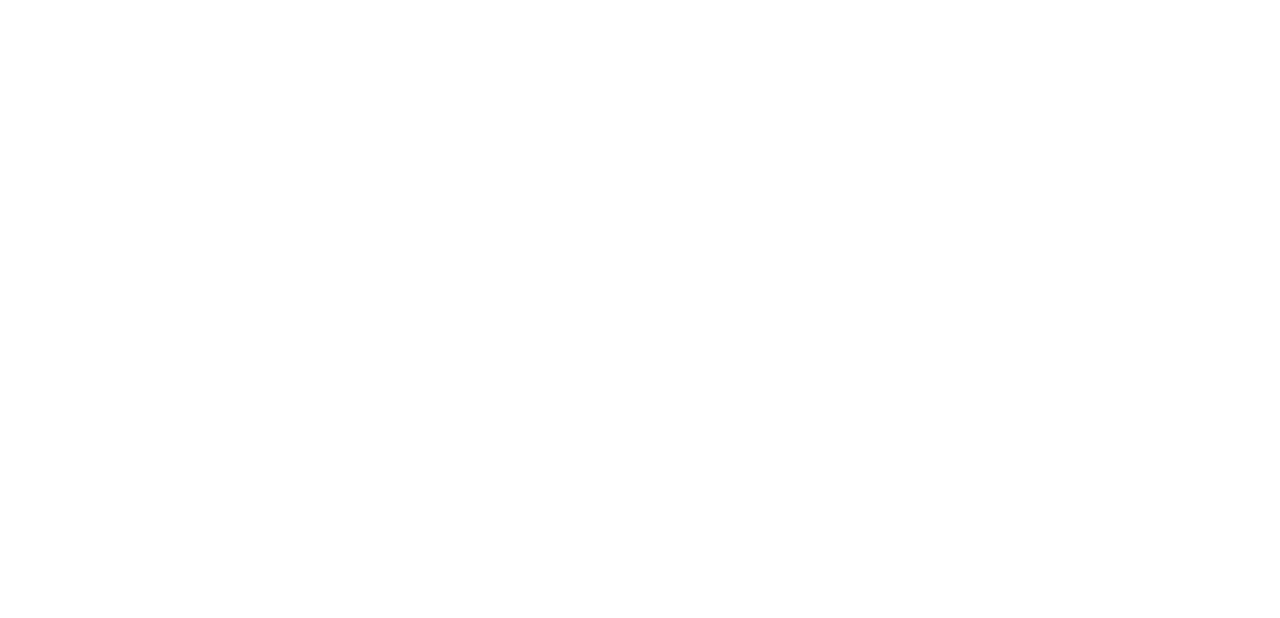
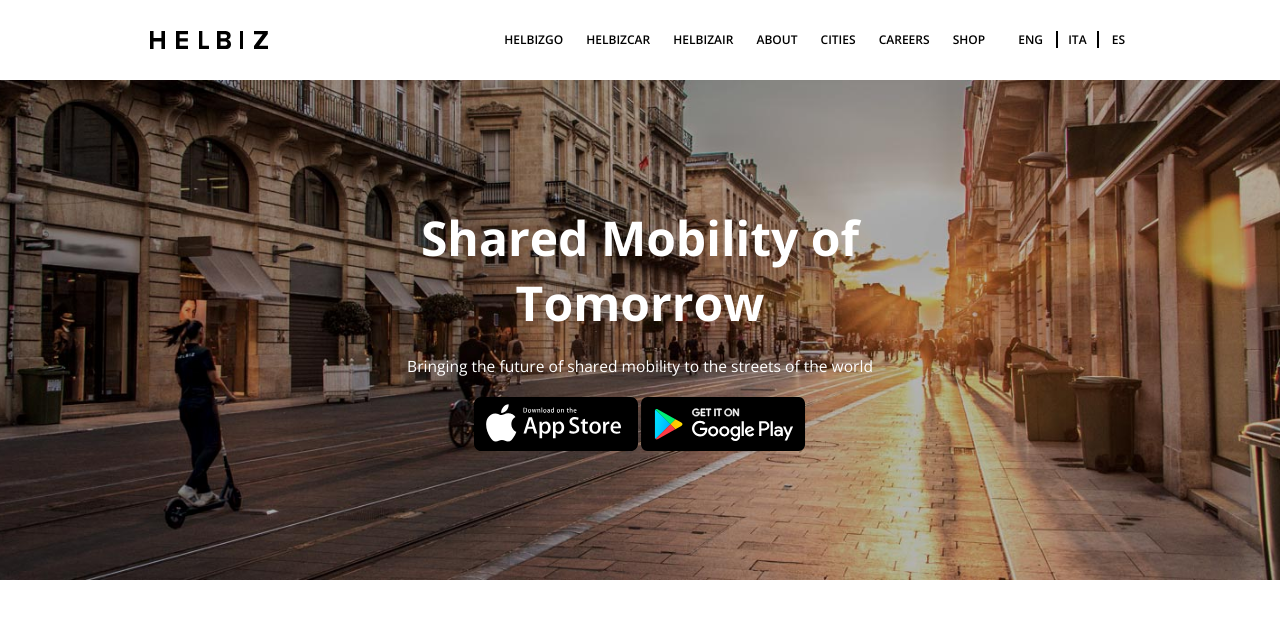
Before and after one commit to andrealigorio/html-css-helbiz, a plain HTML site: page index.html in a window 1280 px wide. Drawn offline with nearby package versions, Linux system fonts and the light colour scheme.

Commit message:
Header Completato

```diff
--- a/css/12bool.css
+++ b/css/12bool.css
@@ -24,6 +24,7 @@
 .container {
   max-width: 1070px;
   margin: 0 auto;
+  height: 100%;
 }
 .container-full {
   width: 100%;
--- a/css/style.css
+++ b/css/style.css
@@ -0,0 +1,77 @@
+/* Regole generali */
+body {
+  font-family: 'Open Sans', sans-serif;
+  font-size: 12px;
+}
+h1 {
+  font-size: 4em;
+}
+p {
+  font-size: 1.3em;
+}
+/* fine regole generali */
+.header_top {
+  height: 80px;
+}
+.container_1000 {
+  max-width: 1000px;
+  margin: 0 auto;
+  height: 100%;
+}
+/* Definisco e centro logo */
+.logo {
+  position: relative;
+  height: 100%;
+}
+.logo img {
+  position: absolute;
+  top: 50%;
+  transform: translateY(-50%);
+  padding-left: 10px;
+}
+/* Menu inline */
+.container.menu {
+  line-height: 80px;
+}
+.menu ul {
+  list-style: none;
+  display: inline-block;
+  padding: 0 5px;
+}
+.menu ul li {
+  display: inline;
+  text-transform: uppercase;
+  padding: 0 10px;
+}
+.menu ul li a {
+  text-decoration: none;
+  color: black;
+  font-weight: 600;
+}
+.menu nav {
+  float: right;
+}
+.menu ul.languages li:nth-child(2) {
+  border-left: 2px solid black;
+  border-right: 2px solid black;
+}
+/* Parte Jumbotron */
+.jumbotron {
+  height: 500px;
+  background-image: url(../img/hero-bg.jpg);
+  background-position: center;
+  background-repeat: no-repeat;
+  background-size: cover;
+  position: relative;
+}
+.jumbo_text {
+  position: absolute;
+  top: 50%;
+  left: 50%;
+  transform: translate(-50%, -50%);
+  color: white;
+  text-align: center;
+}
+.jumbo_text p {
+  padding: 20px 0;
+}
--- a/index.html
+++ b/index.html
@@ -3,6 +3,9 @@
   <head>
     <meta charset="utf-8">
     <meta name="viewport" content="width=device-width, initial-scale=1.0">
+    <link rel="stylesheet" href="https://cdnjs.cloudflare.com/ajax/libs/font-awesome/5.15.2/css/all.min.css" integrity="sha512-HK5fgLBL+xu6dm/Ii3z4xhlSUyZgTT9tuc/hSrtw6uzJOvgRr2a9jyxxT1ely+B+xFAmJKVSTbpM/CuL7qxO8w==" crossorigin="anonymous" />
+    <link rel="preconnect" href="https://fonts.gstatic.com">
+    <link href="https://fonts.googleapis.com/css2?family=Open+Sans:wght@300;400;600;700;800&display=swap" rel="stylesheet">
     <link rel="stylesheet" href="css/12bool.css">
     <link rel="stylesheet" href="css/style.css">
     <title>Helbiz</title>
@@ -10,12 +13,44 @@
   <body>
     <header>
       <div class="header_top">
-
+        <div class="container_1000">
+          <div class="container">
+            <div class="logo col-lg-4">
+              <img src="img/helbiz-new-logo-black.svg" alt="Logo Helbiz">
+            </div>
+            <div class="col-lg-8">
+              <div class="container menu">
+                <nav>
+                  <ul>
+                    <li><a href="#">helbizgo</a></li>
+                    <li><a href="#">helbizcar</a></li>
+                    <li><a href="#">helbizair</a></li>
+                    <li><a href="#">about</a></li>
+                    <li><a href="#">cities</a></li>
+                    <li><a href="#">careers</a></li>
+                    <li><a href="#">shop</a></li>
+                  </ul>
+                  <ul class="languages">
+                    <li><a href="#">eng</a></li>
+                    <li><a href="#">ita</a></li>
+                    <li><a href="#">es</a></li>
+                  </ul>
+                </nav>
+              </div>
+            </div>
+          </div>
+        </div>
       </div>
       <div class="jumbotron">
-
+        <div class="jumbo_text">
+          <h1>Shared Mobility of Tomorrow</h1>
+          <p>Bringing the future of shared mobility to the streets of the world</p>
+          <div class="app_image">
+            <img src="img/header-app-store-badge.svg" alt="App Store">
+            <img src="img/header-google-play-badge.svg" alt="Google Play">
+          </div>
+        </div>
       </div>
-
     </header>
     <main>
       <section></section>
```
